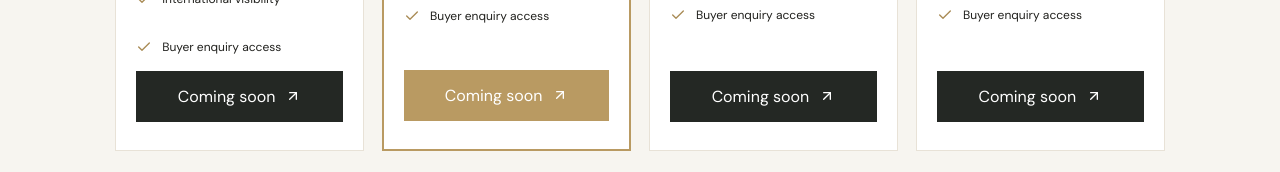
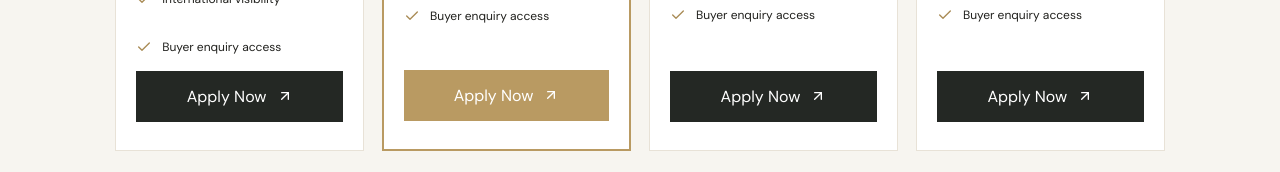
Before and after one commit to ibrahimcabar/Aegean-Prime-Elite-1, a Next.js app: page / in a window 1280 px wide. Shown: the part 5013-5185 px from the top of the page. Built offline with nearby package versions, Linux system fonts and the light colour scheme; no server answers; the database is empty; a web font is replaced by a local one.

Commit message:
Update button text for language localization

```diff
--- a/app/HomeClient.tsx
+++ b/app/HomeClient.tsx
@@ -1226,11 +1226,11 @@ onChange={(e) => {
 <button onClick={() => window.location.assign(
   `/partner-apply?plan=${encodeURIComponent(p.name)}&lang=${encodeURIComponent(language)}`
 )}>
-{language === "tr" ? "Yakında" :
- language === "de" ? "Demnächst verfügbar" :
- language === "ru" ? "Скоро" :
- language === "ar" ? "قريباً" :
- "Coming soon"}
+{language === "tr" ? "Hemen Başvur" :
+ language === "de" ? "Jetzt bewerben" :
+ language === "ru" ? "Подать заявку" :
+ language === "ar" ? "قدم طلبك الآن" :
+ "Apply Now"}
 <ArrowUpRight size={16}/></button></div>)}</div></section>
 <section className="trust" id="about"><ShieldCheck size={28}/><div><h2>
   {language === "tr" ? "Güven üzerine kuruldu. Dünya için tasarlandı." :
```
